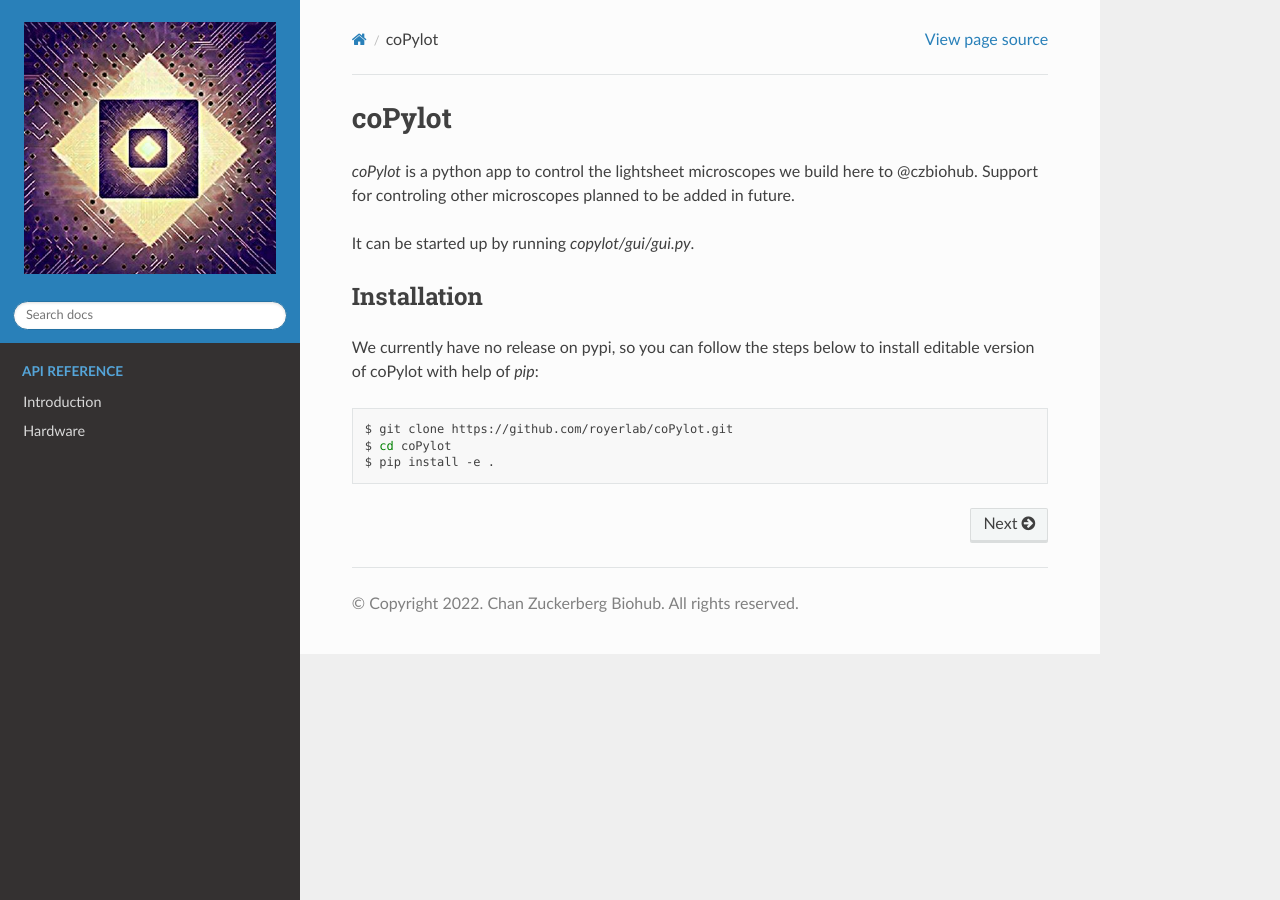
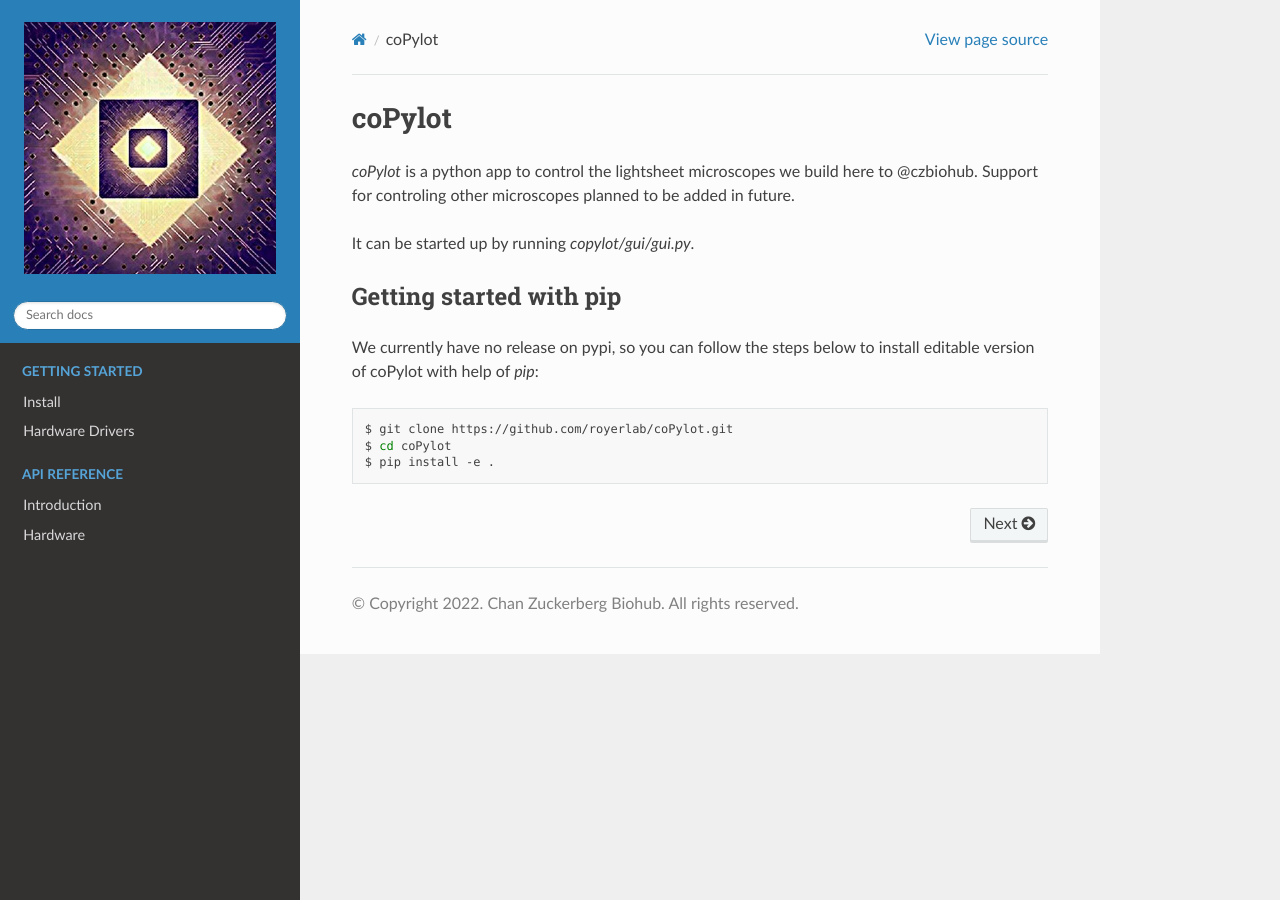
Before and after one commit to czbiohub-sf/coPylot, a Sphinx documentation site: the page built from docs/source/index.rst, in a window 1280 px wide. Built offline with Sphinx 7.4.7 and the Read the Docs theme 2.0.0, drawn with Linux system fonts in a browser that asks for light colours.

Commit message:
initial commit

```diff
--- a/docs/source/index.rst
+++ b/docs/source/index.rst
@@ -8,8 +8,8 @@ Support for controling other microscopes planned to be added in future.
 It can be started up by running `copylot/gui/gui.py`.
 
 
-Installation
-============
+Getting started with pip
+==========================
 
 We currently have no release on pypi, so you can follow the steps below to
 install editable version of coPylot with help of `pip`:
@@ -24,6 +24,15 @@ install editable version of coPylot with help of `pip`:
 .. toctree::
    :maxdepth: 2
    :hidden:
+   :caption: Getting Started
+
+   Install <getting_started/install.rst>
+   Hardware Drivers <getting_started/hardware_drivers.rst>
+
+
+.. toctree::
+   :maxdepth: 2
+   :hidden:
    :caption: API Reference
 
    Introduction <api/introduction>
```
Also changed, not shown: docs/source/getting_started/hardware_drivers.rst (added, +7 -0 lines), docs/source/getting_started/install.rst (added, +13 -0 lines).
